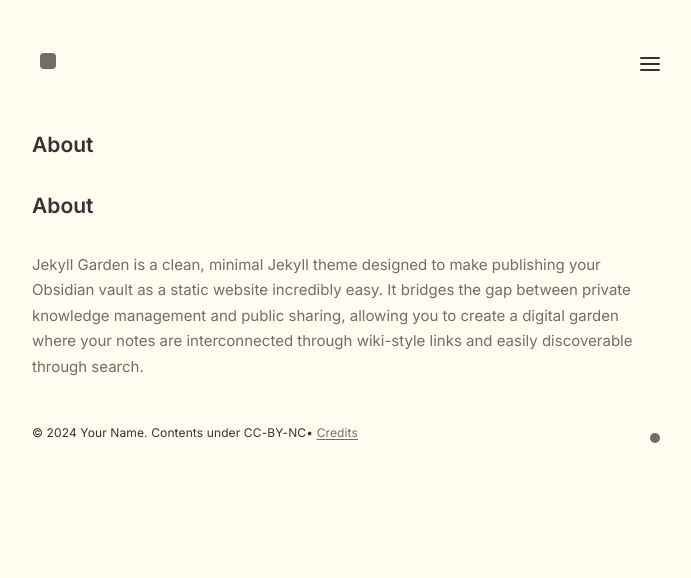
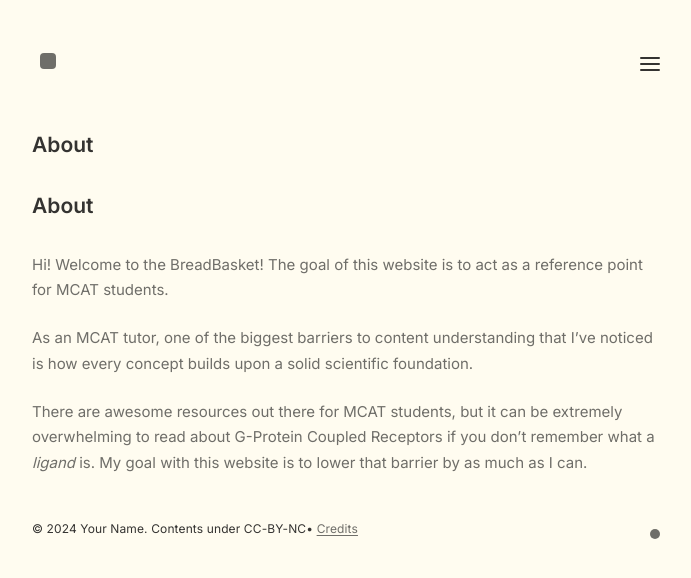
Before and after one commit to dmurali12/breadbasket.github.io, a Jekyll site: the page built from pages/about.md, in a window 1280 px wide. Shown: the top 578 px of the page, without its empty margins (293-984 px from the left). Built offline with Jekyll 4.4.1, drawn with Linux system fonts in a browser that asks for light colours.

Commit message:
Update about.md

```diff
--- a/pages/about.md
+++ b/pages/about.md
@@ -7,4 +7,8 @@ permalink: /about
 
 # About
 
-Jekyll Garden is a clean, minimal Jekyll theme designed to make publishing your Obsidian vault as a static website incredibly easy. It bridges the gap between private knowledge management and public sharing, allowing you to create a digital garden where your notes are interconnected through wiki-style links and easily discoverable through search.
+Hi! Welcome to the BreadBasket! The goal of this website is to act as a reference point for MCAT students.
+
+As an MCAT tutor, one of the biggest barriers to content understanding that I've noticed is how every concept builds upon a solid scientific foundation.
+
+There are awesome resources out there for MCAT students, but it can be extremely overwhelming to read about G-Protein Coupled Receptors if you don't remember what a *ligand* is. My goal with this website is to lower that barrier by as much as I can.
```
